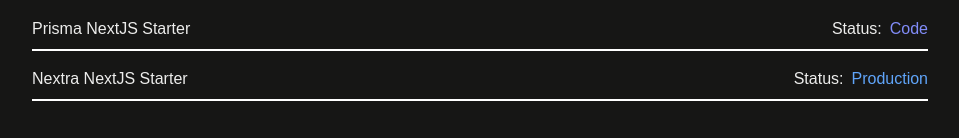
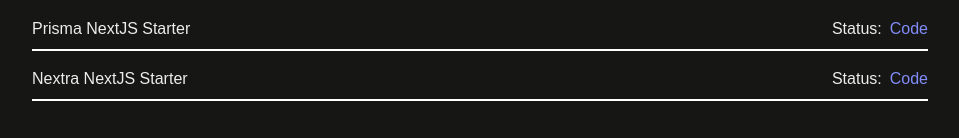
Before and after one commit to Shoko118/portfolio, a Next.js app: page / in a window 1280 px wide. Shown: the part 703-841 px from the top of the page, without its empty margins (160-1119 px from the left). Built offline with nearby package versions, Linux system fonts and the light colour scheme; a web font is replaced by a local one.

Commit message:
:bug: Fix data

```diff
--- a/components/Header.tsx
+++ b/components/Header.tsx
@@ -4,9 +4,13 @@
 
 type Link = "linkedin" | "github";
 
-export default function Navbar() {
+export default function Header() {
   function handleSocialLink(link: Link) {
-    if (link === "linkedin") window.open("", "_blank");
+    if (link === "linkedin")
+      window.open(
+        "https://www.linkedin.com/in/bryan-liaw-a92012227/",
+        "_blank"
+      );
 
     return window.open("https://github.com/Shoko118", "_blank");
   }
--- a/data/index.ts
+++ b/data/index.ts
@@ -27,7 +27,7 @@
   },
   {
     title: "Nextra NextJS Starter",
-    status: "production",
+    status: "code",
     href: "https://github.com/Shoko118/nextra-docs",
   },
 ];
```
